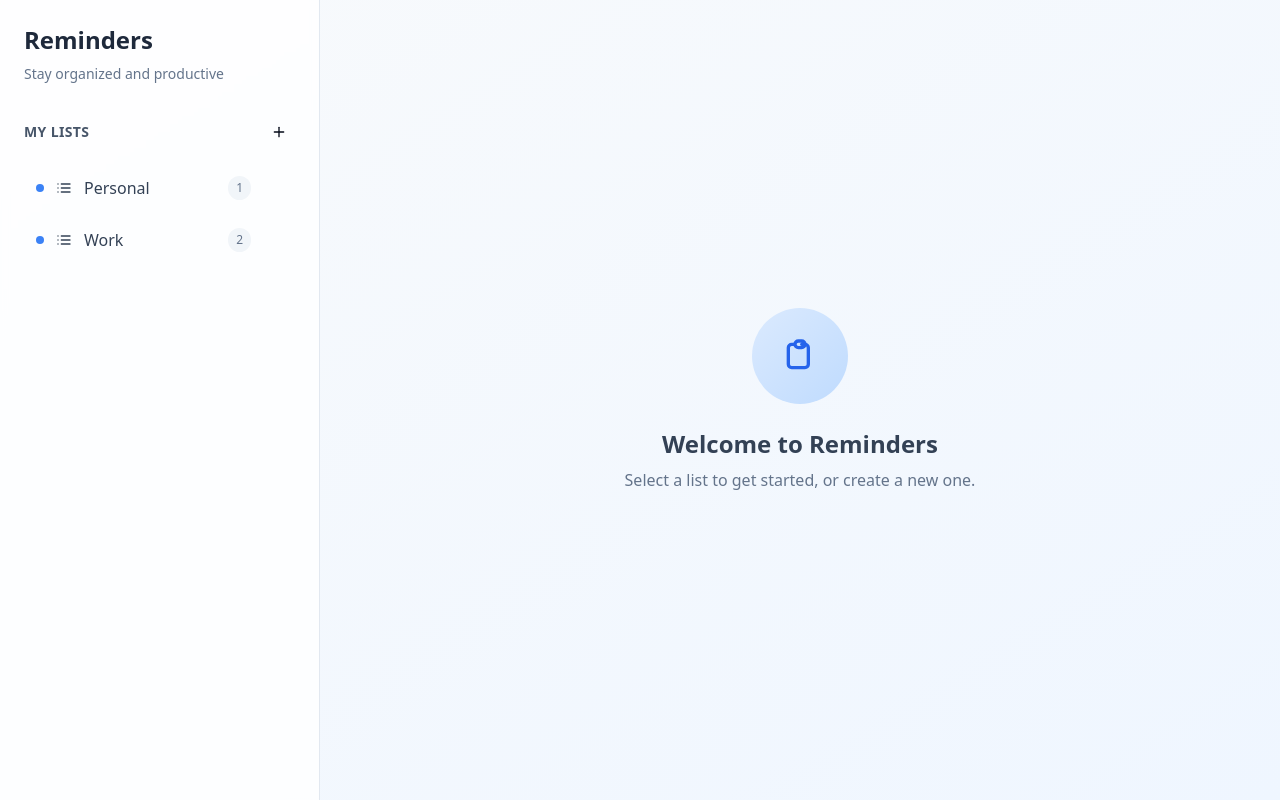
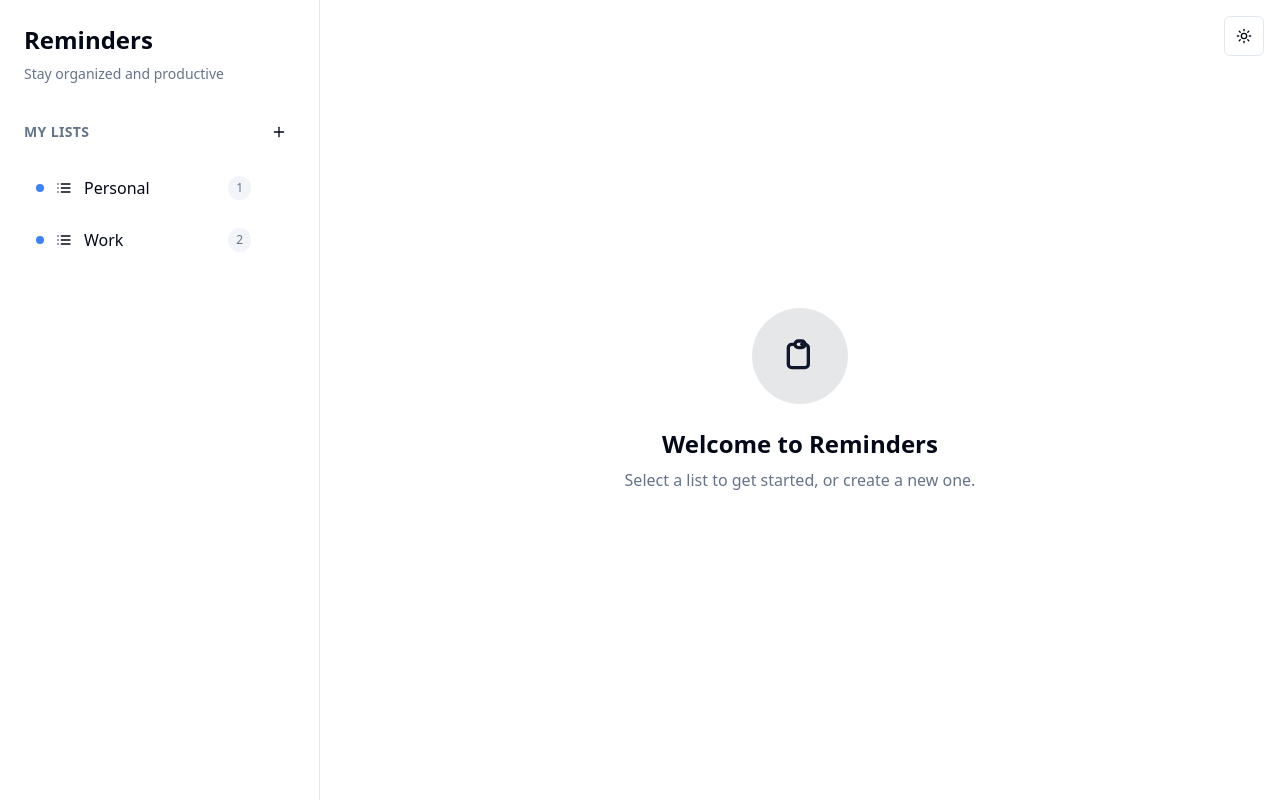
Before and after one commit to divios/SelfMind-front, a React (Vite) app: page / in a window 1280 px wide. Built offline with nearby package versions, Linux system fonts and the light colour scheme.

Commit message:
feat: added theme selector

```diff
--- a/src/components/Sidebar.tsx
+++ b/src/components/Sidebar.tsx
@@ -1,4 +1,3 @@
-
 import { useState } from 'react';
 import { Plus, List, Trash2 } from 'lucide-react';
 import { Button } from '@/components/ui/button';
@@ -33,20 +32,20 @@ const Sidebar = ({ selectedListId, onSelectList }: SidebarProps) => {
   };
 
   return (
-    <div className="w-80 bg-white/80 backdrop-blur-sm border-r border-slate-200 p-6 flex flex-col">
+    <div className="w-80 bg-card/80 backdrop-blur-sm border-r border-border p-6 flex flex-col">
       <div className="mb-8">
-        <h1 className="text-2xl font-bold text-slate-800 mb-2">Reminders</h1>
-        <p className="text-sm text-slate-500">Stay organized and productive</p>
+        <h1 className="text-2xl font-bold text-foreground mb-2">Reminders</h1>
+        <p className="text-sm text-muted-foreground">Stay organized and productive</p>
       </div>
 
       <div className="flex-1">
         <div className="flex items-center justify-between mb-4">
-          <h2 className="text-sm font-semibold text-slate-600 uppercase tracking-wide">My Lists</h2>
+          <h2 className="text-sm font-semibold text-muted-foreground uppercase tracking-wide">My Lists</h2>
           <Button
             variant="ghost"
             size="sm"
             onClick={() => setIsCreating(true)}
-            className="h-8 w-8 p-0 hover:bg-blue-50 hover:text-blue-600"
+            className="h-8 w-8 p-0 hover:bg-accent hover:text-accent-foreground"
           >
             <Plus className="h-4 w-4" />
           </Button>
@@ -60,7 +59,7 @@ const Sidebar = ({ selectedListId, onSelectList }: SidebarProps) => {
               className={`group flex items-center justify-between p-3 rounded-xl cursor-pointer transition-all duration-200 ${
                 selectedListId === list.id
                   ? 'bg-blue-500 text-white shadow-lg shadow-blue-500/25'
-                  : 'hover:bg-slate-50 text-slate-700'
+                  : 'hover:bg-accent text-foreground'
               }`}
             >
               <div className="flex items-center space-x-3">
@@ -74,7 +73,7 @@ const Sidebar = ({ selectedListId, onSelectList }: SidebarProps) => {
                 <span className={`text-xs px-2 py-1 rounded-full ${
                   selectedListId === list.id
                     ? 'bg-white/20 text-white'
-                    : 'bg-slate-100 text-slate-500'
+                    : 'bg-muted text-muted-foreground'
                 }`}>
                   {list.todos.filter(todo => !todo.completed).length}
                 </span>
@@ -85,7 +84,7 @@ const Sidebar = ({ selectedListId, onSelectList }: SidebarProps) => {
                   className={`h-6 w-6 p-0 opacity-0 group-hover:opacity-100 transition-opacity ${
                     selectedListId === list.id
                       ? 'hover:bg-white/20 text-white'
-                      : 'hover:bg-red-50 hover:text-red-600'
+                      : 'hover:bg-destructive/10 hover:text-destructive'
                   }`}
                 >
                   <Trash2 className="h-3 w-3" />
@@ -96,12 +95,12 @@ const Sidebar = ({ selectedListId, onSelectList }: SidebarProps) => {
         </div>
 
         {isCreating && (
-          <div className="mt-2 p-3 bg-slate-50 rounded-xl border-2 border-dashed border-slate-300">
+          <div className="mt-2 p-3 bg-muted/50 rounded-xl border-2 border-dashed border-border">
             <Input
               value={newListName}
               onChange={(e) => setNewListName(e.target.value)}
               placeholder="List name"
-              className="mb-2 border-none bg-white"
+              className="mb-2 border-none bg-background"
               onKeyDown={(e) => {
                 if (e.key === 'Enter') handleCreateList();
                 if (e.key === 'Escape') {
@@ -112,7 +111,7 @@ const Sidebar = ({ selectedListId, onSelectList }: SidebarProps) => {
               autoFocus
             />
             <div className="flex space-x-2">
-              <Button onClick={handleCreateList} size="sm" className="bg-blue-500 hover:bg-blue-600">
+              <Button onClick={handleCreateList} size="sm" className="bg-blue-500 hover:bg-blue-600 text-white">
                 Create
               </Button>
               <Button
--- a/src/components/TodoApp.tsx
+++ b/src/components/TodoApp.tsx
@@ -1,8 +1,8 @@
-
 import { useState } from 'react';
 import Sidebar from './Sidebar';
 import TodoList from './TodoList';
 import { useTodoStore } from '@/hooks/useTodoStore';
+import { ThemeToggle } from './theme-toggle';
 
 const TodoApp = () => {
   const [selectedListId, setSelectedListId] = useState<string | null>(null);
@@ -11,24 +11,27 @@ const TodoApp = () => {
   const selectedList = selectedListId ? lists.find(list => list.id === selectedListId) : null;
 
   return (
-    <div className="min-h-screen bg-gradient-to-br from-slate-50 to-blue-50 flex w-full">
+    <div className="min-h-screen bg-background flex w-full">
       <Sidebar
         selectedListId={selectedListId}
         onSelectList={setSelectedListId}
       />
       <main className="flex-1 flex flex-col">
+        <div className="absolute top-4 right-4">
+          <ThemeToggle />
+        </div>
         {selectedList ? (
           <TodoList list={selectedList} />
         ) : (
           <div className="flex-1 flex items-center justify-center">
             <div className="text-center">
-              <div className="w-24 h-24 mx-auto mb-6 rounded-full bg-gradient-to-br from-blue-100 to-blue-200 flex items-center justify-center">
-                <svg className="w-10 h-10 text-blue-600" fill="none" stroke="currentColor" viewBox="0 0 24 24">
+              <div className="w-24 h-24 mx-auto mb-6 rounded-full bg-primary/10 flex items-center justify-center">
+                <svg className="w-10 h-10 text-primary" fill="none" stroke="currentColor" viewBox="0 0 24 24">
                   <path strokeLinecap="round" strokeLinejoin="round" strokeWidth={2} d="M9 5H7a2 2 0 00-2 2v10a2 2 0 002 2h8a2 2 0 002-2V7a2 2 0 00-2-2h-2M9 5a2 2 0 002 2h2a2 2 0 002-2M9 5a2 2 0 012-2h2a2 2 0 012 2" />
                 </svg>
               </div>
-              <h2 className="text-2xl font-semibold text-slate-700 mb-2">Welcome to Reminders</h2>
-              <p className="text-slate-500">Select a list to get started, or create a new one.</p>
+              <h2 className="text-2xl font-semibold text-foreground mb-2">Welcome to Reminders</h2>
+              <p className="text-muted-foreground">Select a list to get started, or create a new one.</p>
             </div>
           </div>
         )}
--- a/src/components/TodoList.tsx
+++ b/src/components/TodoList.tsx
@@ -1,4 +1,3 @@
-
 import { useState } from 'react';
 import { Plus } from 'lucide-react';
 import { Button } from '@/components/ui/button';
@@ -22,8 +21,8 @@ const TodoList = ({ list }: TodoListProps) => {
     <div className="flex-1 p-8">
       <div className="max-w-4xl mx-auto">
         <div className="mb-8">
-          <h1 className="text-3xl font-bold text-slate-800 mb-2">{list.name}</h1>
-          <p className="text-slate-500">
+          <h1 className="text-3xl font-bold text-foreground mb-2">{list.name}</h1>
+          <p className="text-muted-foreground">
             {incompleteTodos.length} of {list.todos.length} tasks remaining
           </p>
         </div>
@@ -52,7 +51,7 @@ const TodoList = ({ list }: TodoListProps) => {
             <Button
               variant="ghost"
               onClick={() => setIsAdding(true)}
-              className="w-full justify-start p-4 h-auto text-slate-500 hover:text-slate-700 hover:bg-slate-50 border-2 border-dashed border-slate-200 hover:border-slate-300 rounded-xl"
+              className="w-full justify-start p-4 h-auto text-muted-foreground hover:text-foreground hover:bg-accent border-2 border-dashed border-border hover:border-border/80 rounded-xl"
             >
               <Plus className="h-5 w-5 mr-3" />
               Add new task
@@ -61,8 +60,8 @@ const TodoList = ({ list }: TodoListProps) => {
 
           {/* Completed todos */}
           {completedTodos.length > 0 && (
-            <div className="pt-6 border-t border-slate-200">
-              <h3 className="text-sm font-semibold text-slate-500 mb-3 uppercase tracking-wide">
+            <div className="pt-6 border-t border-border">
+              <h3 className="text-sm font-semibold text-muted-foreground mb-3 uppercase tracking-wide">
                 Completed ({completedTodos.length})
               </h3>
               <div className="space-y-2">
--- /dev/null
+++ b/src/components/theme-provider.tsx
@@ -0,0 +1,73 @@
+import { createContext, useContext, useEffect, useState } from "react"
+
+type Theme = "dark" | "light" | "system"
+
+type ThemeProviderProps = {
+  children: React.ReactNode
+  defaultTheme?: Theme
+  storageKey?: string
+}
+
+type ThemeProviderState = {
+  theme: Theme
+  setTheme: (theme: Theme) => void
+}
+
+const initialState: ThemeProviderState = {
+  theme: "system",
+  setTheme: () => null,
+}
+
+const ThemeProviderContext = createContext<ThemeProviderState>(initialState)
+
+export function ThemeProvider({
+  children,
+  defaultTheme = "system",
+  storageKey = "vite-ui-theme",
+  ...props
+}: ThemeProviderProps) {
+  const [theme, setTheme] = useState<Theme>(
+    () => (localStorage.getItem(storageKey) as Theme) || defaultTheme
+  )
+
+  useEffect(() => {
+    const root = window.document.documentElement
+
+    root.classList.remove("light", "dark")
+
+    if (theme === "system") {
+      const systemTheme = window.matchMedia("(prefers-color-scheme: dark)")
+        .matches
+        ? "dark"
+        : "light"
+
+      root.classList.add(systemTheme)
+      return
+    }
+
+    root.classList.add(theme)
+  }, [theme])
+
+  const value = {
+    theme,
+    setTheme: (theme: Theme) => {
+      localStorage.setItem(storageKey, theme)
+      setTheme(theme)
+    },
+  }
+
+  return (
+    <ThemeProviderContext.Provider {...props} value={value}>
+      {children}
+    </ThemeProviderContext.Provider>
+  )
+}
+
+export const useTheme = () => {
+  const context = useContext(ThemeProviderContext)
+
+  if (context === undefined)
+    throw new Error("useTheme must be used within a ThemeProvider")
+
+  return context
+}
--- /dev/null
+++ b/src/components/theme-toggle.tsx
@@ -0,0 +1,19 @@
+import { Moon, Sun } from "lucide-react"
+import { Button } from "@/components/ui/button"
+import { useTheme } from "@/components/theme-provider"
+
+export function ThemeToggle() {
+  const { theme, setTheme } = useTheme()
+
+  return (
+    <Button
+      variant="outline"
+      size="icon"
+      onClick={() => setTheme(theme === "light" ? "dark" : "light")}
+    >
+      <Sun className="h-[1.2rem] w-[1.2rem] rotate-0 scale-100 transition-all dark:-rotate-90 dark:scale-0" />
+      <Moon className="absolute h-[1.2rem] w-[1.2rem] rotate-90 scale-0 transition-all dark:rotate-0 dark:scale-100" />
+      <span className="sr-only">Toggle theme</span>
+    </Button>
+  )
+}
--- a/src/main.tsx
+++ b/src/main.tsx
@@ -1,5 +1,10 @@
 import { createRoot } from 'react-dom/client'
 import App from './App.tsx'
 import './index.css'
+import { ThemeProvider } from './components/theme-provider'
 
-createRoot(document.getElementById("root")!).render(<App />);
+createRoot(document.getElementById("root")!).render(
+  <ThemeProvider defaultTheme="system" storageKey="selfmind-theme">
+    <App />
+  </ThemeProvider>
+);
```
Also changed, not shown: src/components/TodoItem.tsx (+6 -7 lines), 1 other file (tests, documents, lock files or other folders).
